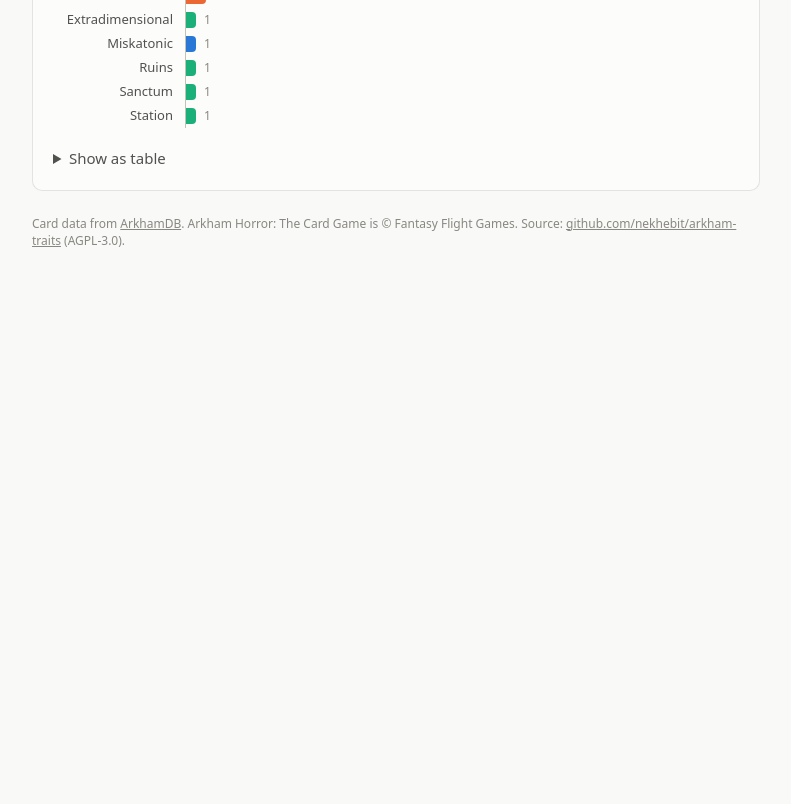
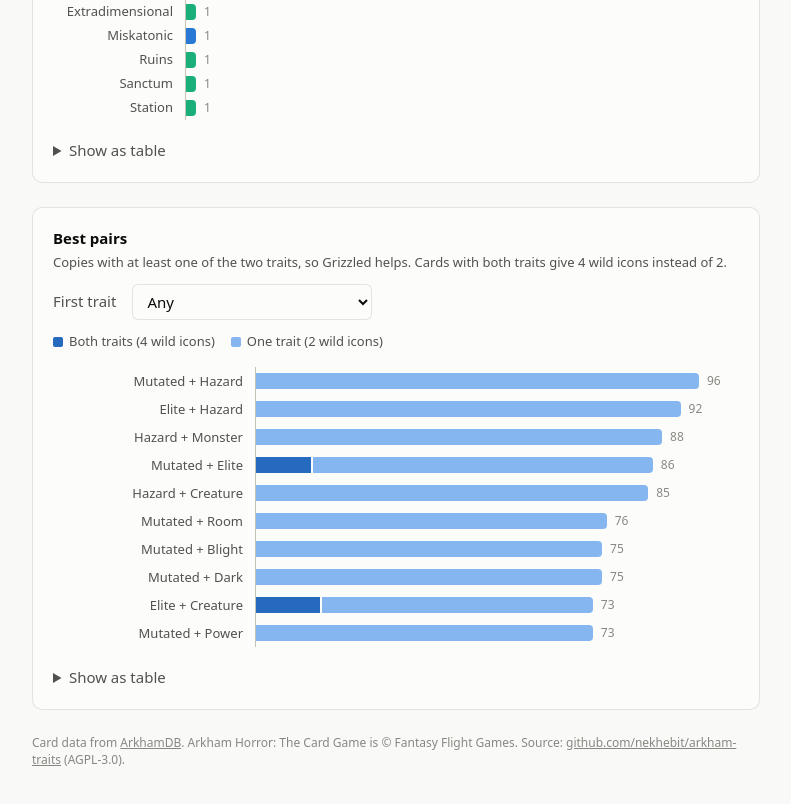
Before and after one commit to nekhebit/arkham-traits, a website with bundled scripts: page docs/index.html in a window 1280 px wide. Shown: the part 1064-1868 px from the top of the page, without its empty margins (244-1035 px from the left). Before the commit the page ends 1361 px from the top, so only its background shows below. Built offline with nearby package versions, Linux system fonts and the light colour scheme.

Commit message:
Add pair ranking and tests
docs/pairs.js ranks trait pairs by coverage (copies with either trait)
and is shared by the page and the report script. traits.json stores the
non-zero overlaps so the page can rank all pairs, optionally with a
fixed first trait. npm test runs node:test on a small card fixture.

```diff
--- a/docs/app.js
+++ b/docs/app.js
@@ -1,5 +1,6 @@
-// Renders the trait chart from traits.json (built by `npm run build`).
+// Renders the trait and pair charts from traits.json (built by `npm run build`).
 import data from './traits.json' with { type: 'json' };
+import { rankPairs } from './pairs.js';
 
 const TYPE_LABELS = {
   enemy: 'Enemy',
@@ -7,6 +8,9 @@ const TYPE_LABELS = {
   location: 'Location',
   enemy_location: 'Enemy-location',
 };
+const PAIR_ROWS = 10;
+// Value label sits beside the bar; the longest bar leaves this much room for it.
+const LABEL_ROOM = 40;
 
 const $ = (id) => document.getElementById(id);
 const el = (tag, props = {}, children = []) => {
@@ -16,7 +20,13 @@ const el = (tag, props = {}, children = []) => {
 };
 
 const types = data.types;
-const color = (type) => `var(--series-${types.indexOf(type) + 1})`;
+const typeColor = (type) => `var(--series-${types.indexOf(type) + 1})`;
+const PAIR_PARTS = [
+  { key: 'overlap', label: 'Both traits (4 wild icons)', color: 'var(--pair-both)' },
+  { key: 'single', label: 'One trait (2 wild icons)', color: 'var(--pair-one)' },
+];
+
+// ---- Controls ---------------------------------------------------------------
 
 const select = $('campaign');
 for (const [id, c] of Object.entries(data.campaigns)) select.append(el('option', { value: id, textContent: c.name }));
@@ -26,91 +36,157 @@ select.addEventListener('change', () => {
   history.replaceState(null, '', `#${select.value}`);
   render();
 });
+$('fixed').addEventListener('change', () => renderPairs(data.campaigns[select.value]));
 
-// Legend: fixed order, the same colors for every campaign.
-$('legend').append(
-  ...types.map((t) => el('li', {}, [el('span', { className: 'swatch', style: `background:${color(t)}` }), TYPE_LABELS[t]])),
-);
+// Legends: fixed order, same colors for every campaign.
+const legendItem = (color, label) => el('li', {}, [el('span', { className: 'swatch', style: `background:${color}` }), label]);
+$('legend').append(...types.map((t) => legendItem(typeColor(t), TYPE_LABELS[t])));
+$('pair-legend').append(...PAIR_PARTS.map((p) => legendItem(p.color, p.label)));
 
-function render() {
-  const campaign = data.campaigns[select.value];
-  const max = Math.max(...campaign.traits.map((t) => t.total));
-  $('chart-title').textContent = `${campaign.name}: ${campaign.cards} cards, ${campaign.copies} copies`;
+// ---- Shared pieces ----------------------------------------------------------
 
-  $('chart').replaceChildren(
-    ...campaign.traits.map((t) => {
-      const segs = types
-        .filter((type) => t.byType[type])
-        .map((type) => el('div', { className: 'seg', style: `flex:${t.byType[type]};background:${color(type)}` }));
-      // Scale against the track minus 40px, so the longest bar still leaves room for its value label.
-      const bar = el('div', { className: 'bar', style: `width:calc((100% - 40px) * ${t.total / max})` }, segs);
+const pct = (n, campaign) => `${((n / campaign.copies) * 100).toFixed(1)}%`;
+
+// parts: [{ value, color }]; ratio: bar length relative to the longest bar.
+function barRow({ label, value, ratio, parts, ariaLabel, tip }) {
+  const segs = parts
+    .filter((p) => p.value)
+    .map((p) => el('div', { className: 'seg', style: `flex:${p.value};background:${p.color}` }));
+  const bar = el('div', { className: 'bar', style: `width:calc((100% - ${LABEL_ROOM}px) * ${ratio})` }, segs);
   const row = el('div', { className: 'row', tabIndex: 0, role: 'listitem' }, [
-        el('span', { className: 'trait', textContent: t.trait, title: t.trait }),
-        el('div', { className: 'track' }, [bar, el('span', { className: 'value', textContent: t.total })]),
+    el('span', { className: 'label', textContent: label, title: label }),
+    el('div', { className: 'track' }, [bar, el('span', { className: 'value', textContent: value })]),
   ]);
-      row.setAttribute('aria-label', describe(t, campaign));
-      row.addEventListener('pointerenter', () => showTip(row, t, campaign));
-      row.addEventListener('focus', () => showTip(row, t, campaign));
+  row.setAttribute('aria-label', ariaLabel);
+  const show = () => showTip(row, tip);
+  row.addEventListener('pointerenter', show);
+  row.addEventListener('focus', show);
   row.addEventListener('pointerleave', hideTip);
   row.addEventListener('blur', hideTip);
   return row;
-    }),
-  );
-
-  renderTable(campaign);
 }
 
-function pct(n, campaign) {
-  return `${((n / campaign.copies) * 100).toFixed(1)}%`;
-}
-
-function describe(t, campaign) {
-  const parts = types.filter((type) => t.byType[type]).map((type) => `${TYPE_LABELS[type]} ${t.byType[type]}`);
-  return `${t.trait}: ${t.total} copies, ${pct(t.total, campaign)} of encounter cards. ${parts.join(', ')}`;
-}
-
-function showTip(row, t, campaign) {
+// tip: { title, lines: [{ color, label, value }] }
+function showTip(row, { title, lines }) {
   const tip = $('tooltip');
   tip.replaceChildren(
-    el('strong', { textContent: `${t.trait}: ${t.total} (${pct(t.total, campaign)})` }),
-    ...types
-      .filter((type) => t.byType[type])
-      .map((type) =>
+    el('strong', { textContent: title }),
+    ...lines.map((l) =>
       el('div', { className: 'line' }, [
-          el('span', { className: 'swatch', style: `background:${color(type)}` }),
-          el('span', { textContent: TYPE_LABELS[type] }),
-          el('span', { textContent: t.byType[type] }),
+        el('span', { className: 'swatch', style: `background:${l.color}` }),
+        el('span', { textContent: l.label }),
+        el('span', { textContent: l.value }),
       ]),
     ),
   );
   tip.hidden = false;
-  const chart = $('chart');
-  const top = row.offsetTop + row.offsetHeight + 4;
-  const left = Math.min(row.querySelector('.track').offsetLeft + 8, chart.clientWidth - tip.offsetWidth);
-  tip.style.top = `${top + chart.offsetTop}px`;
-  tip.style.left = `${Math.max(0, left) + chart.offsetLeft}px`;
+  // Position relative to <main>, the tooltip's offset parent.
+  const box = row.getBoundingClientRect();
+  const host = tip.offsetParent.getBoundingClientRect();
+  const left = box.left - host.left + row.querySelector('.track').offsetLeft + 8;
+  tip.style.top = `${box.bottom - host.top + 4}px`;
+  tip.style.left = `${Math.max(0, Math.min(left, host.width - tip.offsetWidth))}px`;
 }
 
 function hideTip() {
   $('tooltip').hidden = true;
 }
 
-function renderTable(campaign) {
-  const head = el('tr', {}, [
-    el('th', { textContent: 'Trait' }),
-    el('th', { textContent: 'Total' }),
-    el('th', { textContent: 'Share' }),
-    ...types.map((type) => el('th', { textContent: TYPE_LABELS[type] })),
-  ]);
-  const rows = campaign.traits.map((t) =>
-    el('tr', {}, [
-      el('td', { textContent: t.trait }),
-      el('td', { textContent: t.total }),
-      el('td', { textContent: pct(t.total, campaign) }),
-      ...types.map((type) => el('td', { textContent: t.byType[type] || '' })),
-    ]),
+function table(target, headers, rows) {
+  $(target).replaceChildren(
+    el('thead', {}, [el('tr', {}, headers.map((h) => el('th', { textContent: h })))]),
+    el('tbody', {}, rows.map((r) => el('tr', {}, r.map((v) => el('td', { textContent: v }))))),
   );
-  $('table').replaceChildren(el('thead', {}, [head]), el('tbody', {}, rows));
+}
+
+// ---- Trait chart ------------------------------------------------------------
+
+function renderTraits(campaign) {
+  const max = Math.max(...campaign.traits.map((t) => t.total));
+  $('chart-title').textContent = `${campaign.name}: ${campaign.cards} cards, ${campaign.copies} copies`;
+
+  $('chart').replaceChildren(
+    ...campaign.traits.map((t) => {
+      const present = types.filter((type) => t.byType[type]);
+      return barRow({
+        label: t.trait,
+        value: t.total,
+        ratio: t.total / max,
+        parts: types.map((type) => ({ value: t.byType[type], color: typeColor(type) })),
+        ariaLabel: `${t.trait}: ${t.total} copies, ${pct(t.total, campaign)} of encounter cards. ${present
+          .map((type) => `${TYPE_LABELS[type]} ${t.byType[type]}`)
+          .join(', ')}`,
+        tip: {
+          title: `${t.trait}: ${t.total} (${pct(t.total, campaign)})`,
+          lines: present.map((type) => ({ color: typeColor(type), label: TYPE_LABELS[type], value: t.byType[type] })),
+        },
+      });
+    }),
+  );
+
+  table(
+    'table',
+    ['Trait', 'Total', 'Share', ...types.map((type) => TYPE_LABELS[type])],
+    campaign.traits.map((t) => [t.trait, t.total, pct(t.total, campaign), ...types.map((type) => t.byType[type] || '')]),
+  );
+}
+
+// ---- Pair chart -------------------------------------------------------------
+
+function fillFixedSelect(campaign) {
+  const fixed = $('fixed');
+  const keep = fixed.value;
+  fixed.replaceChildren(
+    el('option', { value: '', textContent: 'Any' }),
+    ...campaign.traits.map((t) => el('option', { value: t.trait, textContent: `${t.trait} (${t.total})` })),
+  );
+  fixed.value = campaign.traits.some((t) => t.trait === keep) ? keep : '';
+}
+
+function renderPairs(campaign) {
+  const fixed = $('fixed').value || null;
+  const pairs = rankPairs(campaign.traits, campaign.overlaps, { fixed, limit: PAIR_ROWS });
+  const max = pairs[0]?.coverage || 1;
+
+  $('pairs').replaceChildren(
+    ...pairs.map((p) => {
+      const name = `${p.a} + ${p.b}`;
+      const single = p.onlyA + p.onlyB;
+      return barRow({
+        label: name,
+        value: p.coverage,
+        ratio: p.coverage / max,
+        parts: [
+          { value: p.overlap, color: PAIR_PARTS[0].color },
+          { value: single, color: PAIR_PARTS[1].color },
+        ],
+        ariaLabel: `${name}: helps on ${p.coverage} copies, ${pct(p.coverage, campaign)}. Both traits on ${p.overlap}.`,
+        tip: {
+          title: `${name}: ${p.coverage} (${pct(p.coverage, campaign)})`,
+          lines: [
+            { color: PAIR_PARTS[0].color, label: 'Both traits', value: p.overlap },
+            { color: PAIR_PARTS[1].color, label: `Only ${p.a}`, value: p.onlyA },
+            { color: PAIR_PARTS[1].color, label: `Only ${p.b}`, value: p.onlyB },
+          ],
+        },
+      });
+    }),
+  );
+
+  table(
+    'pair-table',
+    ['Pair', 'Coverage', 'Share', 'Both', `Only first`, `Only second`],
+    pairs.map((p) => [`${p.a} + ${p.b}`, p.coverage, pct(p.coverage, campaign), p.overlap, p.onlyA, p.onlyB]),
+  );
+}
+
+// ---- Render -----------------------------------------------------------------
+
+function render() {
+  const campaign = data.campaigns[select.value];
+  renderTraits(campaign);
+  fillFixedSelect(campaign);
+  renderPairs(campaign);
 }
 
 render();
--- a/docs/index.html
+++ b/docs/index.html
@@ -20,6 +20,8 @@
     --series-2: #eb6834;
     --series-3: #1baf7a;
     --series-4: #eda100;
+    --pair-both: #256abf;
+    --pair-one: #86b6ef;
   }
   @media (prefers-color-scheme: dark) {
     :root:not([data-theme="light"]) {
@@ -37,6 +39,8 @@
       --series-2: #d95926;
       --series-3: #199e70;
       --series-4: #c98500;
+      --pair-both: #6da7ec;
+      --pair-one: #1c5cab;
     }
   }
   :root[data-theme="dark"] {
@@ -54,6 +58,8 @@
     --series-2: #d95926;
     --series-3: #199e70;
     --series-4: #c98500;
+    --pair-both: #6da7ec;
+    --pair-one: #1c5cab;
   }
 
   * { box-sizing: border-box; }
@@ -63,7 +69,7 @@
     color: var(--text-primary);
     font: 15px/1.45 system-ui, -apple-system, "Segoe UI", sans-serif;
   }
-  main { max-width: 760px; margin: 0 auto; padding: 32px 16px 48px; }
+  main { position: relative; max-width: 760px; margin: 0 auto; padding: 32px 16px 48px; }
   h1 { font-size: 24px; margin: 0 0 4px; }
   .lede { color: var(--text-secondary); margin: 0 0 24px; }
 
@@ -75,20 +81,23 @@
   }
 
   .card { background: var(--surface); border: 1px solid var(--border); border-radius: 10px; padding: 20px; }
-  .summary { font-size: 15px; font-weight: 600; margin: 0 0 12px; }
+  .card + .card { margin-top: 24px; }
+  .summary { font-size: 15px; font-weight: 600; margin: 0 0 4px; }
+  .note { color: var(--text-secondary); font-size: 13px; margin: 0 0 12px; }
+  .card .controls { margin: 0 0 12px; }
 
   .legend { display: flex; flex-wrap: wrap; gap: 6px 16px; list-style: none; padding: 0; margin: 0 0 16px; color: var(--text-secondary); font-size: 13px; }
   .legend li { display: flex; align-items: center; gap: 6px; }
   .swatch { width: 10px; height: 10px; border-radius: 2px; flex: none; }
 
-  .chart { position: relative; }
   .row {
     display: grid; grid-template-columns: 120px 1fr; align-items: center; gap: 12px;
-    height: 24px; border-radius: 4px; cursor: default;
+    min-height: 24px; border-radius: 4px; cursor: default;
   }
+  .pairs .row { grid-template-columns: 190px 1fr; min-height: 28px; }
   .row:hover, .row:focus-visible { background: var(--row-hover); outline: none; }
-  .trait { font-size: 13px; text-align: right; color: var(--text-secondary); white-space: nowrap; overflow: hidden; text-overflow: ellipsis; }
-  .track { display: flex; align-items: center; gap: 8px; height: 100%; border-left: 1px solid var(--axis); }
+  .label { font-size: 13px; text-align: right; color: var(--text-secondary); white-space: nowrap; overflow: hidden; text-overflow: ellipsis; }
+  .track { display: flex; align-items: center; gap: 8px; align-self: stretch; border-left: 1px solid var(--axis); }
   .bar { display: flex; gap: 2px; height: 16px; flex: none; }
   .seg { height: 100%; }
   .seg:last-child { border-radius: 0 4px 4px 0; }
@@ -117,6 +126,8 @@
 
   @media (max-width: 480px) {
     .row { grid-template-columns: 92px 1fr; gap: 8px; }
+    .pairs .row { grid-template-columns: 120px 1fr; }
+    .pairs .label { white-space: normal; line-height: 1.2; padding: 2px 0; }
     select { min-width: 0; width: 100%; }
   }
 </style>
@@ -135,13 +146,30 @@
     <h2 id="chart-title" class="summary"></h2>
     <ul class="legend" id="legend"></ul>
     <div class="chart" id="chart" role="list"></div>
-    <div class="tooltip" id="tooltip" hidden></div>
 
     <details>
       <summary>Show as table</summary>
       <div class="table-wrap"><table id="table"></table></div>
     </details>
   </section>
+
+  <section class="card" aria-labelledby="pairs-title">
+    <h2 id="pairs-title" class="summary">Best pairs</h2>
+    <p class="note">Copies with at least one of the two traits, so Grizzled helps. Cards with both traits give 4 wild icons instead of 2.</p>
+    <div class="controls">
+      <label for="fixed">First trait</label>
+      <select id="fixed"></select>
+    </div>
+    <ul class="legend" id="pair-legend"></ul>
+    <div class="chart pairs" id="pairs" role="list"></div>
+
+    <details>
+      <summary>Show as table</summary>
+      <div class="table-wrap"><table id="pair-table"></table></div>
+    </details>
+  </section>
+
+  <div class="tooltip" id="tooltip" hidden></div>
 
   <footer>
     Card data from <a href="https://arkhamdb.com">ArkhamDB</a>. Arkham Horror: The Card Game is © Fantasy Flight Games.
--- /dev/null
+++ b/docs/pairs.js
@@ -0,0 +1,37 @@
+// Pair ranking for Grizzled. Shared by the web page and the Node scripts.
+//
+// coverage(A, B) = copies with A or B = total(A) + total(B) - overlap(A, B)
+// overlap(A, B)  = copies with both, where Grizzled gives [wild]x4 instead of x2
+//
+// traits:   [{ trait, total }]
+// overlaps: [[traitA, traitB, copies]] with traitA < traitB, non-zero only
+
+const key = (a, b) => (a < b ? `${a}\u0000${b}` : `${b}\u0000${a}`);
+
+// Returns pairs sorted by coverage, then overlap, then name.
+// With `fixed`, only pairs that contain that trait.
+export function rankPairs(traits, overlaps, { fixed = null, limit = Infinity } = {}) {
+  const both = new Map(overlaps.map(([a, b, n]) => [key(a, b), n]));
+  const pairs = [];
+  for (let i = 0; i < traits.length; i++) {
+    for (let j = i + 1; j < traits.length; j++) {
+      const [x, y] = [traits[i], traits[j]];
+      if (fixed && x.trait !== fixed && y.trait !== fixed) continue;
+      // With a fixed trait, list it first; otherwise keep the higher-count trait first.
+      const [a, b] = fixed === y.trait ? [y, x] : [x, y];
+      const overlap = both.get(key(a.trait, b.trait)) ?? 0;
+      pairs.push({
+        a: a.trait,
+        b: b.trait,
+        coverage: a.total + b.total - overlap,
+        overlap,
+        onlyA: a.total - overlap,
+        onlyB: b.total - overlap,
+      });
+    }
+  }
+  pairs.sort(
+    (p, q) => q.coverage - p.coverage || q.overlap - p.overlap || `${p.a}${p.b}`.localeCompare(`${q.a}${q.b}`),
+  );
+  return pairs.slice(0, limit);
+}
--- a/docs/traits.json
+++ b/docs/traits.json
@@ -392,6 +392,298 @@
       "enemy_location": 0
      }
     }
+   ],
+   "overlaps": [
+    [
+     "Creature",
+     "Mutated",
+     36
+    ],
+    [
+     "Monster",
+     "Mutated",
+     24
+    ],
+    [
+     "Elite",
+     "Monster",
+     23
+    ],
+    [
+     "Creature",
+     "Monster",
+     21
+    ],
+    [
+     "Flora",
+     "Mutated",
+     18
+    ],
+    [
+     "Dark",
+     "Forest",
+     15
+    ],
+    [
+     "Creature",
+     "Elite",
+     14
+    ],
+    [
+     "Elite",
+     "Room",
+     13
+    ],
+    [
+     "Monster",
+     "Room",
+     13
+    ],
+    [
+     "Dormant",
+     "Room",
+     12
+    ],
+    [
+     "Elite",
+     "Mutated",
+     12
+    ],
+    [
+     "Humanoid",
+     "Resident",
+     10
+    ],
+    [
+     "Cave",
+     "Dark",
+     9
+    ],
+    [
+     "Colour",
+     "Power",
+     9
+    ],
+    [
+     "Abomination",
+     "Elite",
+     8
+    ],
+    [
+     "Elite",
+     "Emissary",
+     8
+    ],
+    [
+     "Elite",
+     "Humanoid",
+     8
+    ],
+    [
+     "Elite",
+     "Resident",
+     8
+    ],
+    [
+     "Abomination",
+     "Mutated",
+     7
+    ],
+    [
+     "Creature",
+     "Insect",
+     7
+    ],
+    [
+     "Flora",
+     "Hazard",
+     7
+    ],
+    [
+     "Insect",
+     "Mutated",
+     7
+    ],
+    [
+     "Abomination",
+     "Flora",
+     6
+    ],
+    [
+     "Blight",
+     "Hazard",
+     6
+    ],
+    [
+     "Creature",
+     "Flora",
+     6
+    ],
+    [
+     "Blight",
+     "Field",
+     5
+    ],
+    [
+     "Abomination",
+     "Creature",
+     4
+    ],
+    [
+     "Blight",
+     "Dark",
+     4
+    ],
+    [
+     "Blight",
+     "Forest",
+     4
+    ],
+    [
+     "Cave",
+     "Lair",
+     4
+    ],
+    [
+     "Central",
+     "Hemlock Vale",
+     4
+    ],
+    [
+     "Colour",
+     "Elite",
+     4
+    ],
+    [
+     "Colour",
+     "Emissary",
+     4
+    ],
+    [
+     "Dark",
+     "Lair",
+     4
+    ],
+    [
+     "Elite",
+     "Shattered",
+     4
+    ],
+    [
+     "Emissary",
+     "Shattered",
+     4
+    ],
+    [
+     "Lair",
+     "Shattered",
+     4
+    ],
+    [
+     "Cave",
+     "Coastal",
+     3
+    ],
+    [
+     "Forest",
+     "Lair",
+     3
+    ],
+    [
+     "Power",
+     "Terror",
+     3
+    ],
+    [
+     "Abomination",
+     "Monster",
+     2
+    ],
+    [
+     "Blight",
+     "Insect",
+     2
+    ],
+    [
+     "Blight",
+     "Monster",
+     2
+    ],
+    [
+     "Blight",
+     "Power",
+     2
+    ],
+    [
+     "Colour",
+     "Humanoid",
+     2
+    ],
+    [
+     "Colour",
+     "Monster",
+     2
+    ],
+    [
+     "Elite",
+     "Flora",
+     2
+    ],
+    [
+     "Flora",
+     "Monster",
+     2
+    ],
+    [
+     "Insect",
+     "Monster",
+     2
+    ],
+    [
+     "Blight",
+     "Cave",
+     1
+    ],
+    [
+     "Blight",
+     "Lair",
+     1
+    ],
+    [
+     "Elite",
+     "Insect",
+     1
+    ],
+    [
+     "Extradimensional",
+     "Shattered",
+     1
+    ],
+    [
+     "Flora",
+     "Humanoid",
+     1
+    ],
+    [
+     "Humanoid",
+     "Miskatonic",
+     1
+    ],
+    [
+     "Humanoid",
+     "Monster",
+     1
+    ],
+    [
+     "Humanoid",
+     "Mutated",
+     1
+    ],
+    [
+     "Rail",
+     "Station",
+     1
+    ]
    ]
   }
  }
--- a/package.json
+++ b/package.json
@@ -9,6 +9,7 @@
     "fetch": "node scripts/fetch.js",
     "report": "node scripts/report.js",
     "build": "node scripts/build.js",
-    "serve": "node scripts/serve.js"
+    "serve": "node scripts/serve.js",
+    "test": "node --test"
   }
 }
--- a/scripts/build.js
+++ b/scripts/build.js
@@ -2,7 +2,7 @@
 // Contains only trait names and counts (see CLAUDE.md content rules).
 import { readFile, writeFile } from 'node:fs/promises';
 import { join } from 'node:path';
-import { COUNTED_TYPES, countTraits } from '../src/count.js';
+import { COUNTED_TYPES, countOverlaps, countTraits } from '../src/count.js';
 
 const ROOT = join(import.meta.dirname, '..');
 const readJson = async (path) => JSON.parse(await readFile(join(ROOT, path), 'utf8'));
@@ -24,6 +24,8 @@ for (const [id, campaign] of Object.entries(campaigns)) {
     cards: count,
     copies,
     traits: traits.map(({ trait, total, byType }) => ({ trait, total, byType })),
+    // Only non-zero pairs; the page derives coverage for all pairs (docs/pairs.js).
+    overlaps: countOverlaps(cards, campaign),
   };
 }
 
```
Also changed, not shown: scripts/report.js (+28 -6 lines), src/count.js (+19 -0 lines), test/count.test.js (added, +80 -0 lines). Lines whose indentation alone changed are shown as unchanged.
